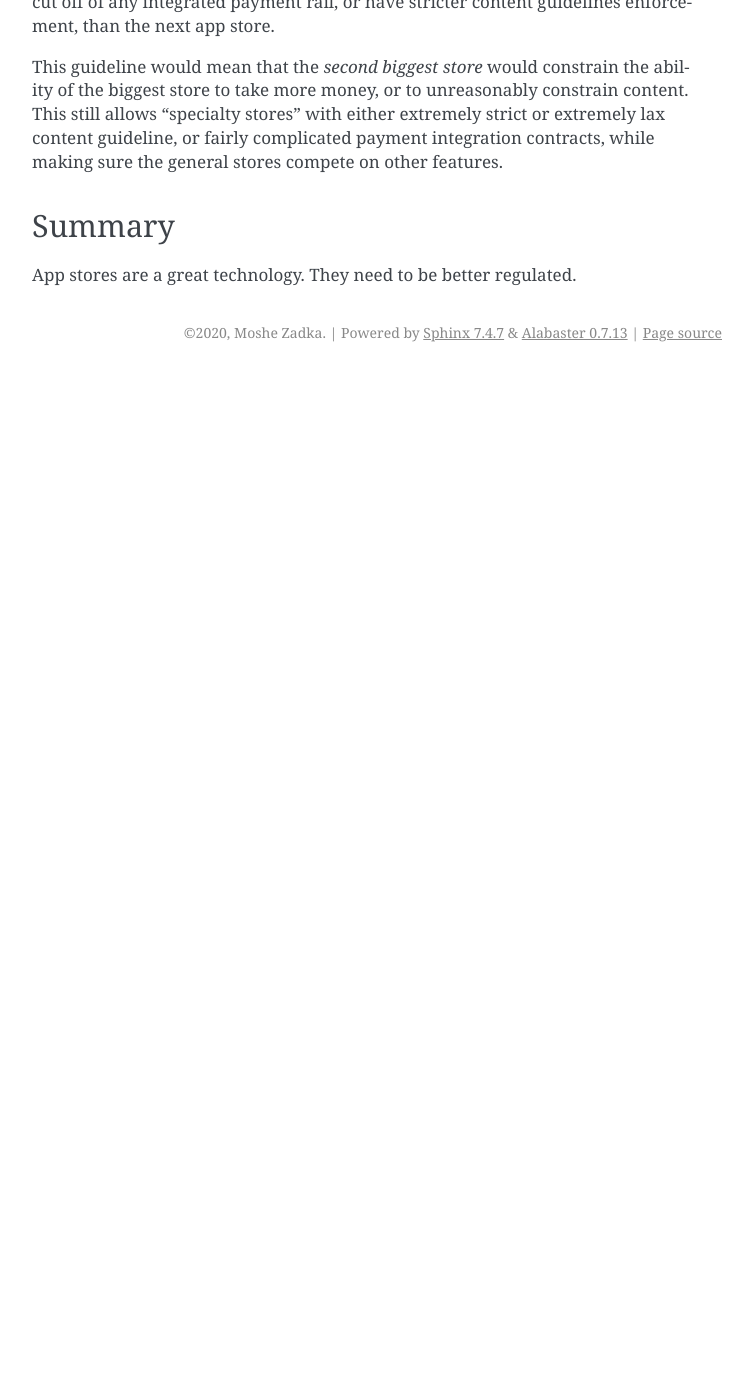
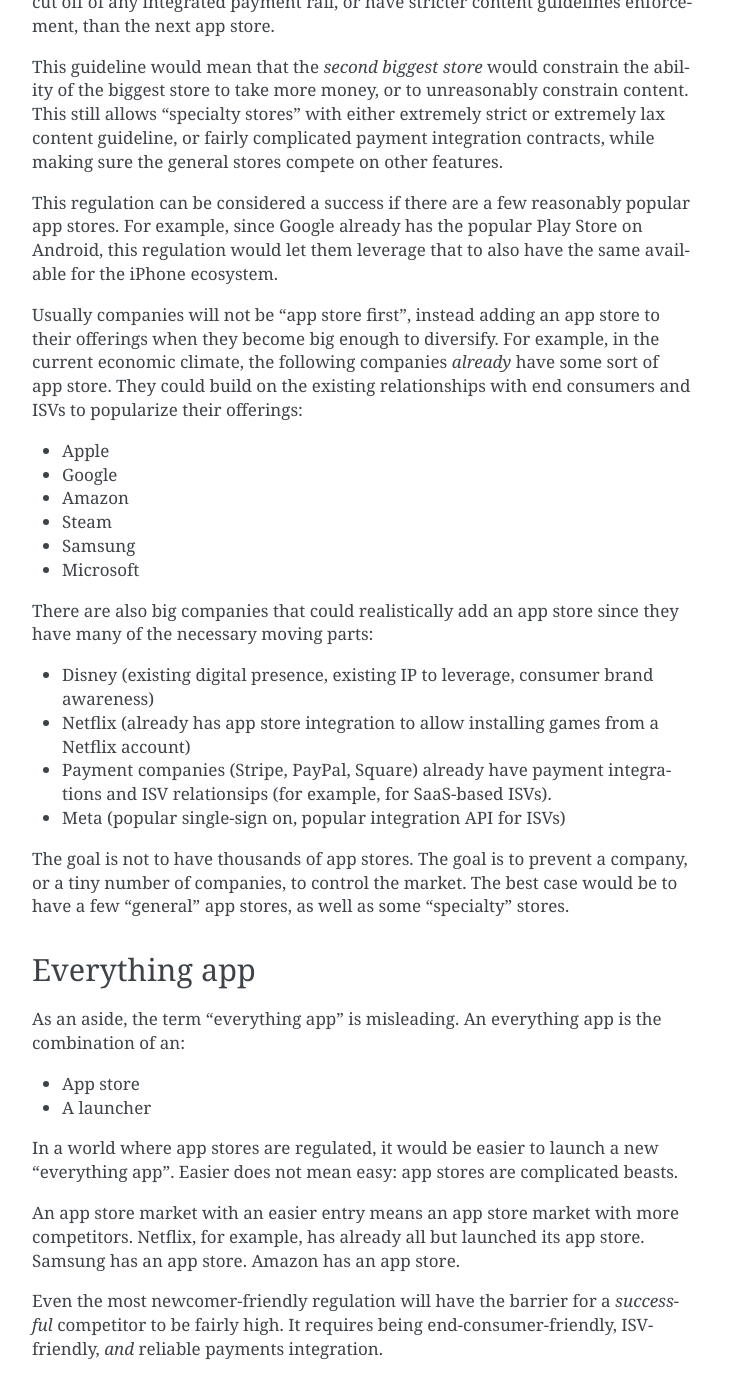
Before and after one commit to moshez/rants, a Sphinx documentation site: the page built from doc/on-app-stores.rst, in a window 1280 px wide and 1400 px high, scrolled down 3623 px. Shown: the whole window, without its empty margins (388-1141 px from the left). Built offline with Sphinx 7.4.7, drawn with Linux system fonts in a browser that asks for light colours; before the commit the page ends 3995 px from its top, so only the background shows below that.

Commit message:
checkpoint

```diff
--- a/doc/on-app-stores.rst
+++ b/doc/on-app-stores.rst
@@ -367,6 +367,98 @@
 while making sure the general stores
 compete on other features.
 
+This regulation can be considered a success if there are
+a few reasonably popular app stores.
+For example,
+since Google already has the popular Play Store
+on Android,
+this regulation would let them leverage that to also
+have the same available for the iPhone ecosystem.
+
+Usually companies will not be
+"app store first",
+instead adding an app store to their offerings
+when they become big enough to diversify.
+For example,
+in the current economic climate,
+the following companies
+*already*
+have some sort of app store.
+They could build on the existing
+relationships with
+end consumers
+and
+ISVs
+to popularize their offerings:
+
+* Apple
+* Google
+* Amazon
+* Steam
+* Samsung
+* Microsoft
+
+There are also big companies that could realistically
+add an app store
+since they have many of the necessary moving parts:
+
+* Disney (existing digital presence, existing IP to leverage, consumer brand awareness)
+* Netflix (already has app store integration to allow installing games from a Netflix account)
+* Payment companies (Stripe, PayPal, Square) already have payment integrations and ISV relationsips
+  (for example, for SaaS-based ISVs).
+* Meta (popular single-sign on, popular integration API for ISVs)
+
+The goal is not to have thousands of app stores.
+The goal is to prevent a company,
+or a tiny number of companies,
+to control the market.
+The best case would be to have a few
+"general"
+app stores,
+as well as some
+"specialty"
+stores.
+
+Everything app
+--------------
+
+As an aside,
+the term
+"everything app"
+is misleading.
+An everything app is the combination of
+an:
+
+* App store
+* A launcher
+
+In a world where app stores are regulated,
+it would be easier to launch a new
+"everything app".
+Easier does not mean easy:
+app stores are complicated beasts.
+
+An app store market with an easier entry
+means an app store market with more competitors.
+Netflix,
+for example,
+has already all but launched its app store.
+Samsung has an app store.
+Amazon has an app store.
+
+Even the most
+newcomer-friendly regulation
+will have the barrier for a
+*successful*
+competitor
+to be fairly high.
+It requires being end-consumer-friendly,
+ISV-friendly,
+*and*
+reliable payments integration.
+
+
+
 Summary
 -------
 
```
